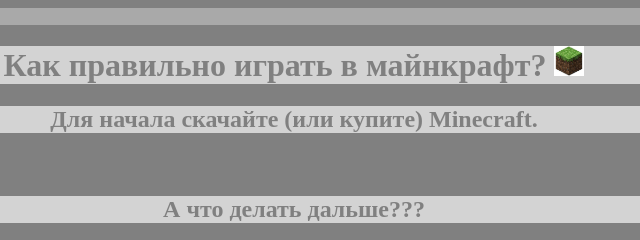
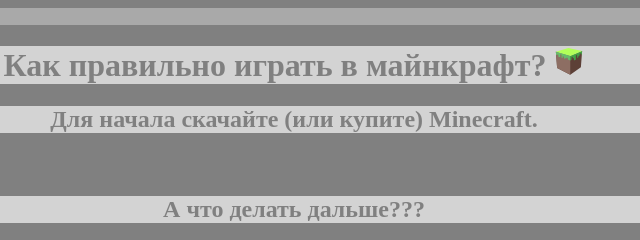
Before and after one commit to INewBRO/Minecraft, a plain HTML site: page index.html in a window 1280 px wide. Shown: the top 240 px of the page, 346-986 px from the left. Drawn offline with Linux system fonts and the light colour scheme.

Commit message:
Update index.html

```diff
--- a/index.html
+++ b/index.html
@@ -8,7 +8,7 @@
             <a href="https://tlauncher.org/">Скачать</a>
         </header>
         <main>
-            <h1>Как правильно играть в майнкрафт? <img src="Без названия (9).jpeg"/></h1>
+            <h1>Как правильно играть в майнкрафт? <img src="icons8-minecraft.svg"/></h1>
             <h2>Для начала скачайте (или купите) Minecraft.</h2>
             <p>Ссылка на скачивание в шапке сайта.</p>
             <h2>А что делать дальше???</h2>
```
